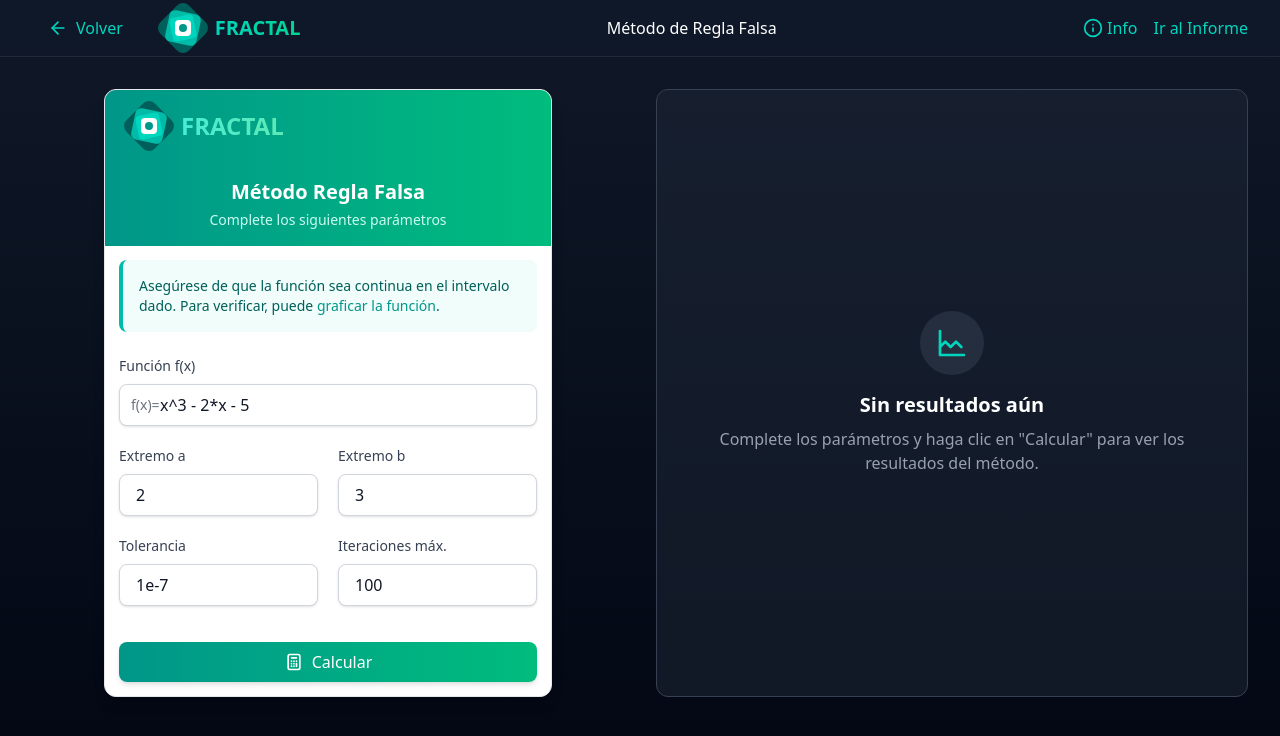
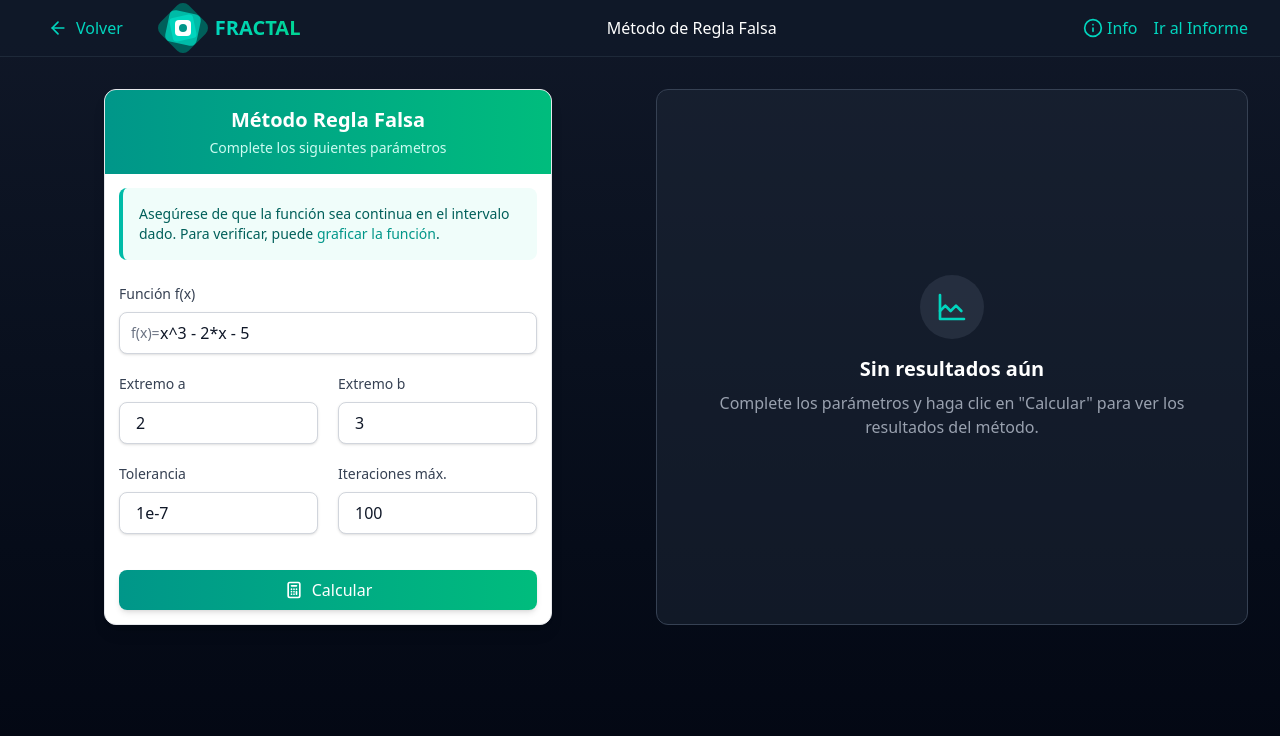
Before and after one commit to Keniatv24/Analisis-numerico-Proyecto, a React (Vite) app in the folder Frontend/: page /metodos/regla-falsa in a window 1280 px wide. Shown: the top 736 px of the page. Built offline with nearby package versions, Linux system fonts and the light colour scheme.

Commit message:
Ya funciona. Revisar detalles de front

```diff
--- a/Frontend/src/components/FractalHeader.jsx
+++ b/Frontend/src/components/fractalHeader.jsx
@@ -1,4 +1,4 @@
-const FractalHeader = () => {
+const fractalHeader = () => {
     return (
       <div className="flex items-center justify-between mb-8">
         <div className="flex items-center">
@@ -17,4 +17,4 @@ const FractalHeader = () => {
     )
   }
 
-  export default FractalHeader
+  export default fractalHeader
--- a/Frontend/src/components/home.jsx
+++ b/Frontend/src/components/home.jsx
@@ -6,7 +6,7 @@ import { Link } from "react-router-dom";
  * - Contenido a la derecha con portada y tarjetas
  * - Misma navegación (Link to="/metodos/...") que tu versión original
  */
-export default function home() {
+export default function Home() {
   return (
     <div className="min-h-screen bg-[var(--paper)] text-[var(--ink)] font-ui">
       <div className="mx-auto max-w-7xl grid grid-cols-12">
--- a/Frontend/src/components/methods/reglafalsa/methodForm.jsx
+++ b/Frontend/src/components/methods/reglafalsa/methodForm.jsx
@@ -1,7 +1,7 @@
 "use client"
+import fractalHeader from "../../fractalHeader";
 import { useNavigate } from "react-router-dom";
 import { useCallback } from "react";
-import FractalHeader from "../../FractalHeader";
 
 const methodFormTemplate = ({
   functionValue,
@@ -31,7 +31,7 @@ const methodFormTemplate = ({
   return (
     <div className="max-w-md mx-auto bg-white dark:bg-gray-800 rounded-xl shadow-lg overflow-hidden border border-gray-200 dark:border-gray-700">
       <div className="bg-gradient-to-r from-teal-600 to-emerald-500 px-6 py-4">
-        <FractalHeader />
+        <fractalHeader />
         <h2 className="text-xl font-bold text-white text-center">Método {methodName}</h2>
         <p className="text-teal-100 mt-1 text-sm text-center">Complete los siguientes parámetros</p>
       </div>
```
